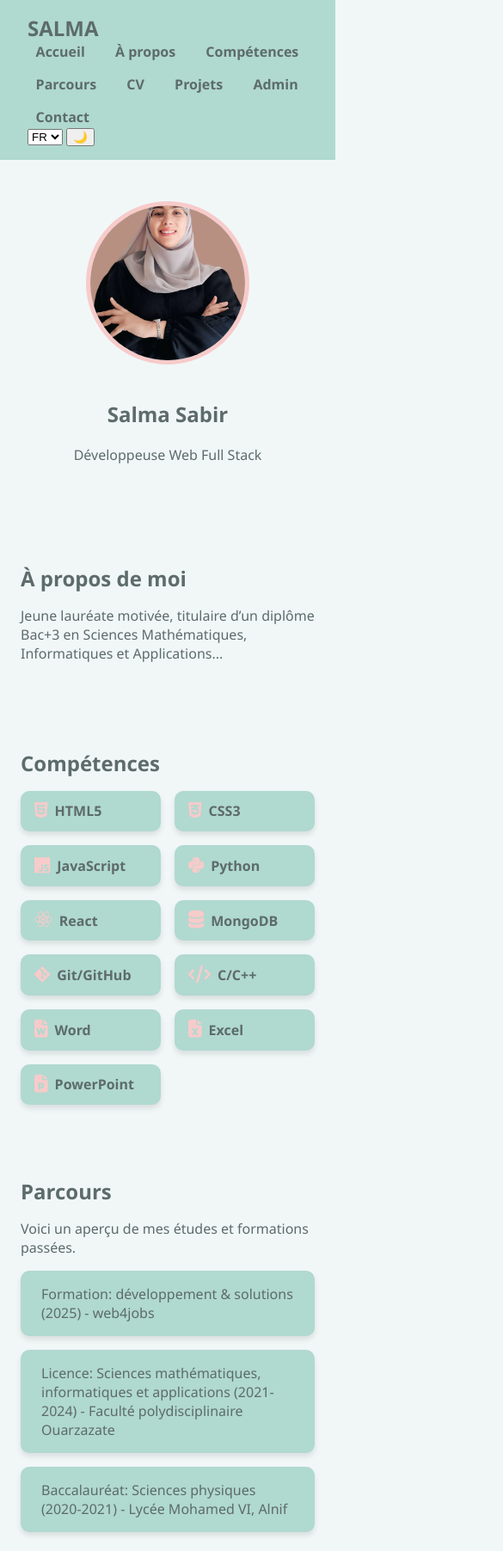
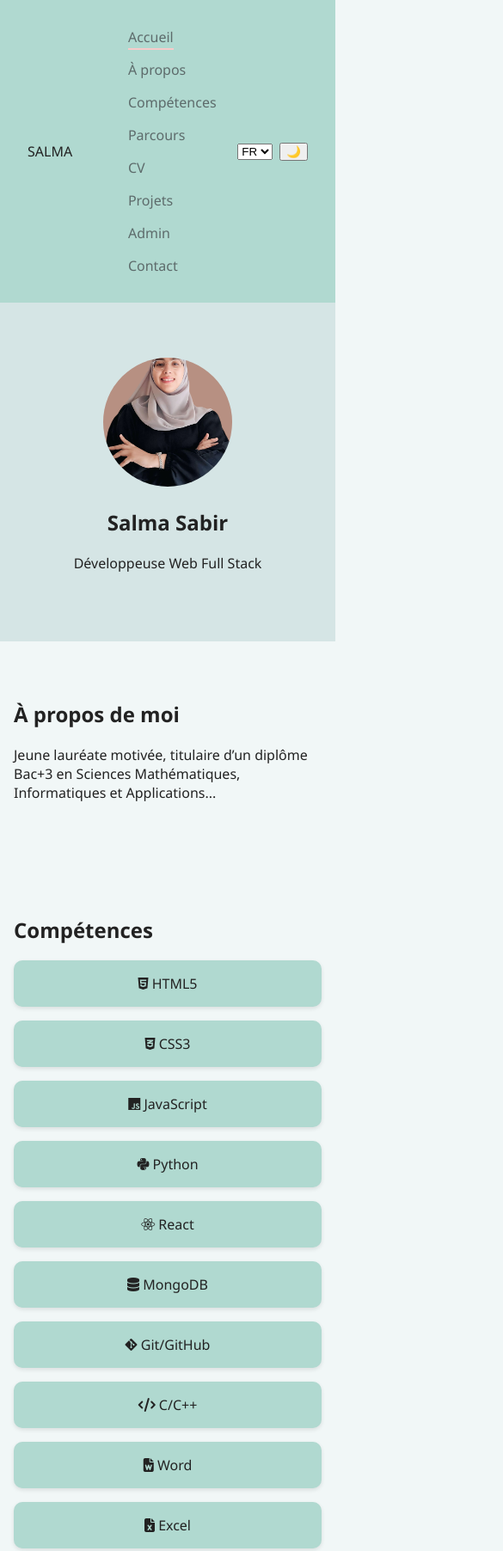
Before and after one commit to Salmasabir/salma-portfolio-static, a plain HTML site: page index.html in a window 390 px wide. Shown: the top 1804 px of the page at 86% size, 585 px wide, since content can reach past the window. Drawn offline with Linux system fonts and the light colour scheme.

Commit message:
style.css
Update style.css

```diff
--- a/style.css
+++ b/style.css
@@ -1,218 +1,47 @@
-:root {
-  --rose: #F7CBCA;
-  --light-gray: #D5E5E5;
-  --white: #F1F7F7;
-  --mint: #B0D9D0;
-  --dark-green: #5D6B6B;
-  --dark-mode-bg: #222;
-}
+:root { --rose: #F7CBCA; --light-gray: #D5E5E5; --white: #F1F7F7; --mint: #B0D9D0; --dark-green: #5D6B6B; --dark-mode-bg: #222; --text-dark: #222; --text-light: #f1f1f1; }
 
-body {
-  background-color: var(--white);
-  color: var(--dark-green);
-  font-family: 'Segoe UI', Tahoma, Geneva, Verdana, sans-serif;
-  margin: 0;
-  padding: 0;
-  transition: background-color 0.3s ease, color 0.3s ease;
-}
+body { margin: 0; font-family: 'Segoe UI', sans-serif; background-color: var(--white); color: var(--text-dark); transition: background 0.3s, color 0.3s; }
 
-.dark-mode {
-  background-color: var(--dark-mode-bg);
-  color: var(--white);
-}
+body.dark-mode { background-color: var(--dark-mode-bg); color: var(--text-light); }
 
-/* Navbar */
-.navbar {
-  display: flex;
-  justify-content: space-between;
-  background-color: var(--mint);
-  padding: 1rem 2rem;
-  align-items: center;
-  flex-wrap: wrap;
-}
+.navbar { display: flex; justify-content: space-between; align-items: center; background: var(--mint); padding: 1rem 2rem; position: sticky; top: 0; z-index: 999; }
 
-.logo {
-  font-weight: 900;
-  font-size: 1.5rem;
-  color: var(--dark-green);
-}
+.navbar .nav-links { display: flex; gap: 1rem; list-style: none; }
 
-.nav-links {
-  display: flex;
-  gap: 1rem;
-  list-style: none;
-  padding: 0;
-  margin: 0;
-  align-items: center;
-}
+.navbar .nav-links a { text-decoration: none; color: var(--dark-green); position: relative; }
 
-.nav-links li a,
-.nav-links li button {
-  color: var(--dark-green);
-  text-decoration: none;
-  background: none;
-  border: none;
-  cursor: pointer;
-  font-weight: 600;
-  font-size: 1rem;
-  padding: 0.3rem 0.6rem;
-  border-radius: 5px;
-  transition: background-color 0.3s ease;
-}
+.navbar .nav-links a.active::after { content: ''; position: absolute; width: 100%; height: 2px; background: var(--rose); bottom: -4px; left: 0; }
 
-.nav-links li a:hover,
-.nav-links li button:hover {
-  background-color: var(--rose);
-  color: var(--dark-green);
-}
+.controls { display: flex; gap: 0.5rem; align-items: center; }
 
-.lang-btn {
-  font-size: 1rem;
-}
+.hero { text-align: center; padding: 4rem 1rem; background: var(--light-gray); }
 
-/* Hero */
-.hero {
-  text-align: center;
-  padding: 3rem 1rem;
-  background-size: cover;
-  background-position: center;
-  position: relative;
-  color: var(--dark-green);
-}
+.hero img.profile-img { width: 150px; height: 150px; border-radius: 50%; object-fit: cover; }
 
-.profile-img {
-  width: 180px;
-  height: 180px;
-  border-radius: 50%;
-  object-fit: cover;
-  border: 5px solid var(--rose);
-  margin-bottom: 1rem;
-}
+section { padding: 3rem 1rem; max-width: 1000px; margin: 0 auto; }
 
-/* Sections */
-section {
-  padding: 2rem 1.5rem;
-  max-width: 900px;
-  margin: auto;
-}
+.skills-grid { display: grid; grid-template-columns: repeat(auto-fit, minmax(150px, 1fr)); gap: 1rem; margin-top: 1rem; }
 
-h2 {
-  margin-bottom: 1rem;
-  font-weight: 700;
-  color: var(--dark-green);
-}
+.skill { background: var(--mint); padding: 1rem; text-align: center; border-radius: 10px; box-shadow: 0 2px 5px rgba(0, 0, 0, 0.1); }
 
-/* Skills */
-.skills-grid {
-  display: grid;
-  grid-template-columns: repeat(auto-fit, minmax(120px, 1fr));
-  gap: 1rem;
-}
+.cards { display: flex; flex-wrap: wrap; gap: 1rem; justify-content: center; }
 
-.skill {
-  background-color: var(--mint);
-  padding: 0.8rem 1rem;
-  border-radius: 10px;
-  font-weight: 600;
-  color: var(--dark-green);
-  display: flex;
-  align-items: center;
-  gap: 0.5rem;
-  box-shadow: 0 4px 6px rgb(0 0 0 / 0.1);
-  transition: background-color 0.3s ease;
-}
+.card { background: var(--rose); padding: 1rem; border-radius: 12px; width: 250px; text-align: center; box-shadow: 0 2px 5px rgba(0,0,0,0.1); }
 
-.skill i {
-  font-size: 1.3rem;
-  color: var(--rose);
-}
+.card img { width: 100%; border-radius: 8px; }
 
-.skill:hover {
-  background-color: var(--rose);
-  cursor: default;
-  color: var(--dark-green);
-}
+.cv-img { width: 100%; max-width: 600px; display: block; margin: auto; }
 
-/* Parcours Cards */
-.card {
-  background: var(--mint);
-  padding: 1rem 1.5rem;
-  margin: 1rem 0;
-  border-radius: 10px;
-  box-shadow: 0 4px 6px rgb(0 0 0 / 0.1);
-  color: var(--dark-green);
-  transition: background-color 0.3s ease;
-}
+form { display: flex; flex-direction: column; gap: 1rem; max-width: 500px; margin: auto; }
 
-.card:hover {
-  background: var(--rose);
-  color: var(--dark-green);
-}
+form input, form textarea { padding: 0.8rem; border: 1px solid #ccc; border-radius: 8px; font-size: 1rem; }
 
-/* CV */
-.cv-img {
-  max-width: 100%;
-  border-radius: 12px;
-  box-shadow: 0 6px 8px rgb(0 0 0 / 0.15);
-  margin-top: 1rem;
-}
+form button { background: var(--dark-green); color: white; border: none; padding: 0.8rem; border-radius: 8px; cursor: pointer; }
 
-/* Projects Grid */
-.projects-grid {
-  display: grid;
-  grid-template-columns: repeat(auto-fit, minmax(280px, 1fr));
-  gap: 1rem;
-  padding-bottom: 2rem;
-}
+.social-icons { margin-top: 1rem; display: flex; justify-content: center; gap: 1rem; }
 
-/* Contact */
-form {
-  display: flex;
-  flex-direction: column;
-  max-width: 500px;
-  margin-bottom: 1rem;
-}
+.social-icons a { font-size: 1.5rem; color: var(--dark-green); }
 
-form input, form textarea {
-  padding: 0.8rem;
-  margin-bottom: 0.8rem;
-  border-radius: 6px;
-  border: 1px solid var(--light-gray);
-  font-size: 1rem;
-  resize: vertical;
-}
+footer { background: var(--mint); padding: 1rem; text-align: center; font-size: 0.9rem; }
 
-form button {
-  padding: 0.8rem;
-  border: none;
-  background-color: var(--mint);
-  color: var(--dark-green);
-  font-weight: 700;
-  cursor: pointer;
-  border-radius: 6px;
-  transition: background-color 0.3s ease;
-}
-
-form button:hover {
-  background-color: var(--rose);
-  color: var(--dark-green);
-}
-
-/* Social icons */
-.social-icons {
-  display: flex;
-  gap: 1rem;
-  font-size: 1.6rem;
-  color: var(--dark-green);
-}
-
-.social-icons a:hover {
-  color: var(--rose);
-}
-
-/* Responsive */
-@media (max-width: 768px) {
-  .nav-links {
-    flex-wrap: wrap;
-  }
-}
+@media screen and (max-width: 768px) { .navbar .nav-links { flex-direction: column; } .skills-grid, .cards { grid-template-columns: 1fr; flex-direction: column; } }
```
